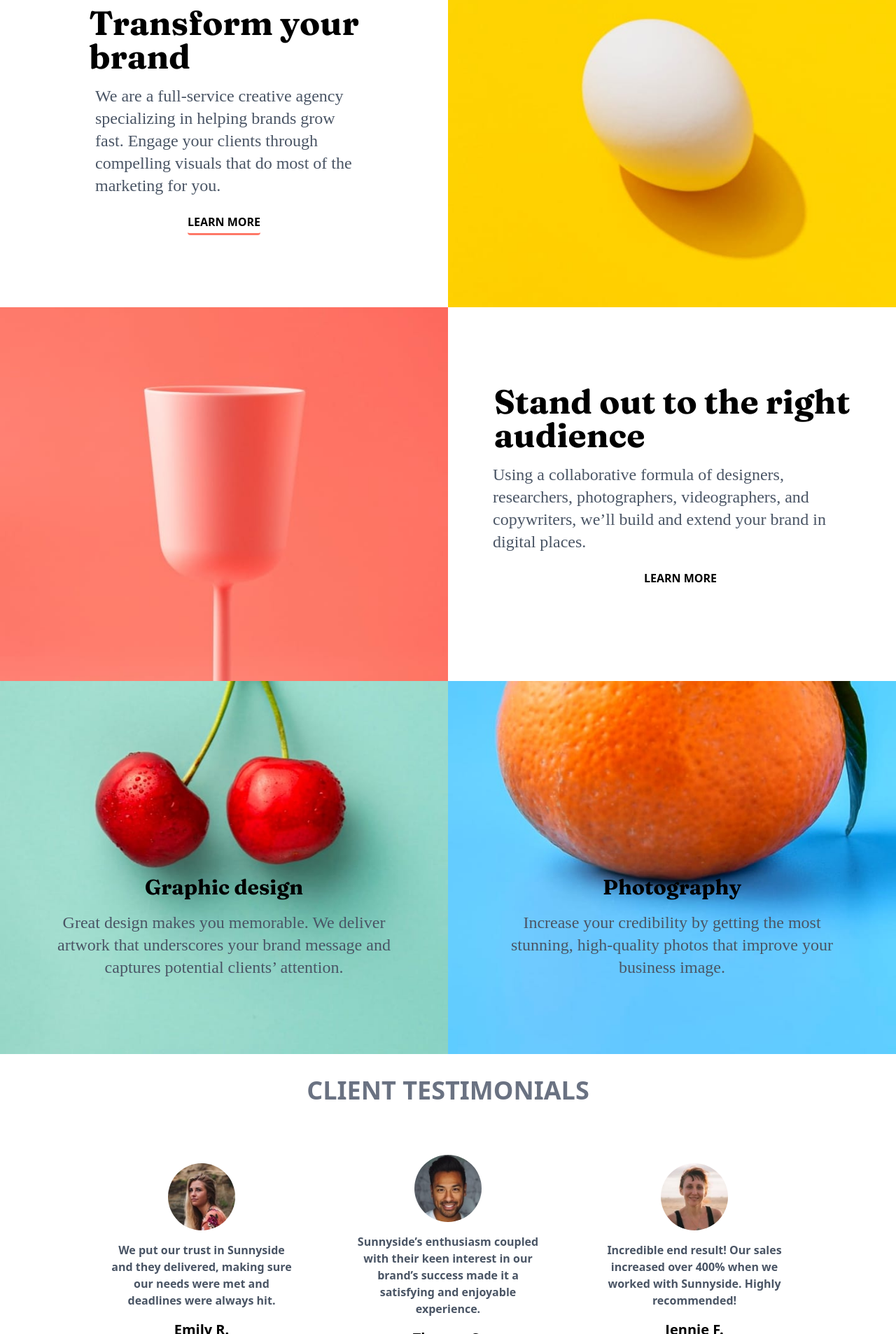
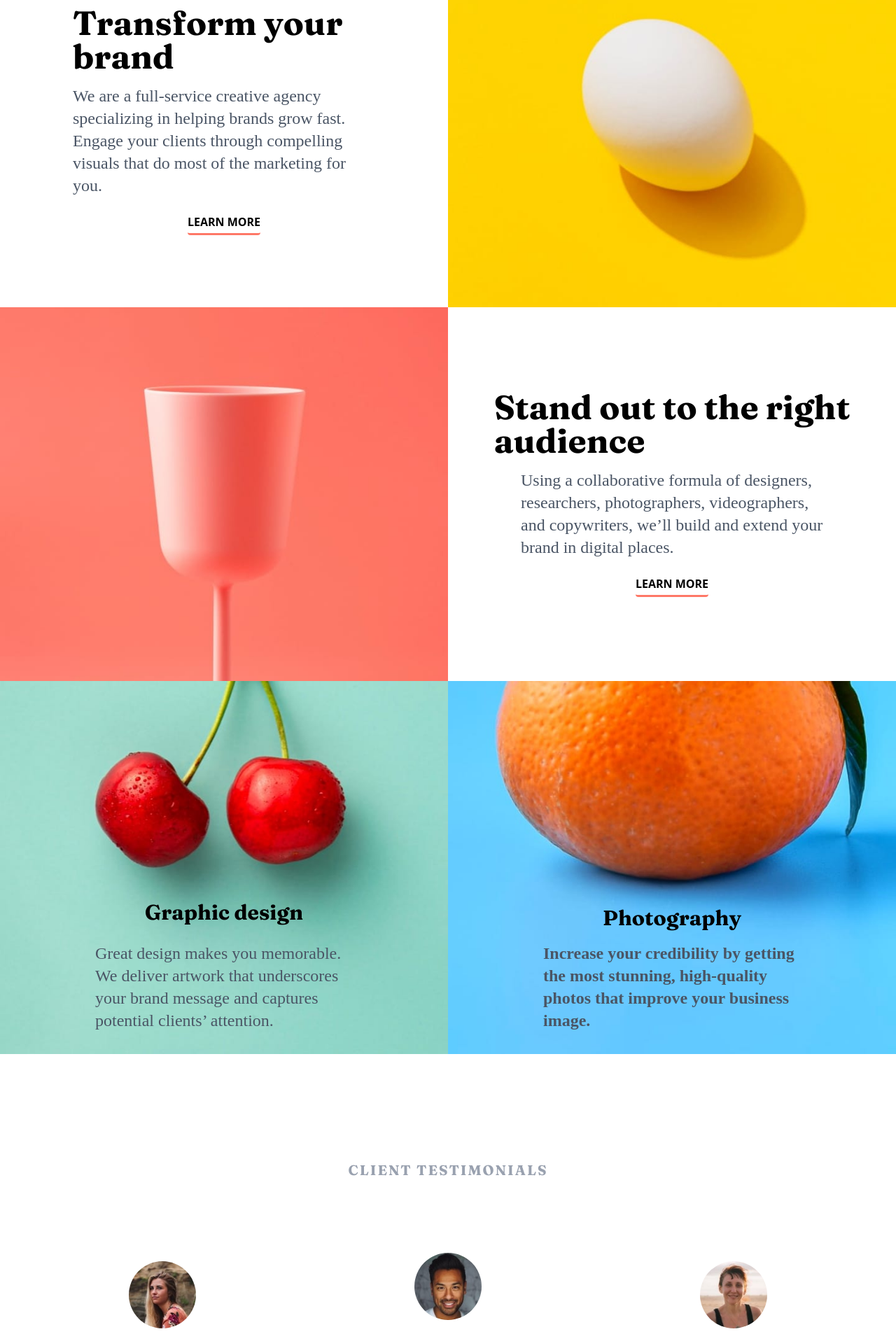
Before and after one commit to Oladelesunkanmi/Landing-Page-Tailwind-CSS, a plain HTML site: page sunnyside-agency-landing-page-main/index.html in a window 1280 px wide. Shown: the part 894-2800 px from the top of the page at 70% size. Drawn offline with nearby package versions, Linux system fonts and the light colour scheme.

Commit message:
making the text responsive

```diff
--- a/sunnyside-agency-landing-page-main/index.html
+++ b/sunnyside-agency-landing-page-main/index.html
@@ -7,7 +7,9 @@
   <script src="https://cdn.jsdelivr.net/npm/@tailwindcss/browser@4"></script>
   <link rel="preconnect" href="https://fonts.googleapis.com">
   <link rel="preconnect" href="https://fonts.gstatic.com" crossorigin>
-<link href="https://fonts.googleapis.com/css2?family=Barlow:ital,wght@0,100;0,200;0,300;0,400;0,500;0,600;0,700;0,800;0,900;1,100;1,200;1,300;1,400;1,500;1,600;1,700;1,800;1,900&family=Fraunces:ital,opsz,wght@0,9..144,100..900;1,9..144,100..900&display=swap" rel="stylesheet">
+  <link
+    href="https://fonts.googleapis.com/css2?family=Barlow:ital,wght@0,100;0,200;0,300;0,400;0,500;0,600;0,700;0,800;0,900;1,100;1,200;1,300;1,400;1,500;1,600;1,700;1,800;1,900&family=Fraunces:ital,opsz,wght@0,9..144,100..900;1,9..144,100..900&display=swap"
+    rel="stylesheet">
 </head>
 
 <body>
@@ -84,7 +86,8 @@
     <!-- hero section -->
     <section>
       <div class="flex items-center justify-center text-center">
-        <h1 class="text-white font-[Fraunces] text-4xl md:text-6xl 2xl:text-7xl uppercase tracking-widest font-bold mt-25 md:mt-40 lg:mt-10 2xl:mt-20">
+        <h1
+          class="text-white font-[Fraunces] text-4xl md:text-6xl 2xl:text-7xl uppercase tracking-widest font-bold mt-25 md:mt-40 lg:mt-10 2xl:mt-20">
           We are creatives
         </h1>
       </div>
@@ -98,8 +101,11 @@
     <!-- Text block -->
 
     <div class="flex flex-col order-2 md:order-1 justify-center items-center p-0 w-full h-full bg-white">
-        <h2 class="text-3xl lg:text-5xl  text-center md:text-start font-bold font-[Fraunces] mb-4 px-10">Transform your <span class="hidden lg:inline"><br></span> brand</h2>
-        <p class="text-gray-600 text-xl lg:text-2xl md:text-base text-center md:text-start max-w-md mb-6 px-10  font-[burlow]">
+      <div class="max-w-mlg">
+        <h2 class="text-3xl lg:text-5xl  text-center md:text-start font-bold font-[Fraunces] mb-4 px-10">Transform your
+          <span class="hidden lg:inline"><br></span> brand</h2>
+        <p
+          class="text-gray-600 text-sm lg:text-2xl md:text-base text-center md:text-start max-w-lg mb-6 px-10  font-[burlow]">
           We are a full-service creative agency specializing in helping brands grow fast.
           Engage your clients through compelling visuals that do most of the marketing for you.
         </p>
@@ -109,6 +115,7 @@
                rounded pb-1 hover:border-[hsl(45,100%,50%)] transition-colors duration-300">
             Learn More
           </button>
+        </div>
       </div>
 
     </div>
@@ -124,21 +131,28 @@
     </div>
 
     <div class="flex flex-col order-4 justify-center text-start items-center p-0 w-full h-full bg-white">
-      <h2 class="text-3xl lg:text-5xl  text-center md:text-start  font-bold font-[Fraunces] mb-4 ">Stand out to the right <span class="hidden lg:inline"><br></span> audience
+      <h2 class="text-3xl lg:text-5xl  text-center md:text-start font-bold font-[Fraunces] mb-4 px-10">Stand out to the
+        right <span class="hidden lg:inline"><br></span> audience
       </h2>
-      <p class="text-gray-600 text-xl lg:text-2xl md:text-base text-start md:text-start max-w-lg mb-6 px-10 md:px-0  font-[burlow]">
+      <p
+        class="text-gray-600 text-sm lg:text-2xl md:text-base text-center md:text-start max-w-lg mb-6 px-10  font-[burlow]">
         Using a collaborative formula of designers, researchers, photographers, videographers, and copywriters, we’ll
         build and extend your brand in digital places.
       </p>
-      <button class="uppercase text-black font-bold hover:text-base transition ml-6 mb-6">
-        Learn more
+      <div class="flex justify-center">
+        <button class="font-bold uppercase text-black
+               border-b-3 border-[hsl(7,99%,70%)]
+               rounded pb-1 hover:border-[hsl(45,100%,50%)] transition-colors duration-300">
+          Learn More
         </button>
+      </div>
     </div>
 
     <div
-      class="flex flex-col order-5 row-span-2 md:row-span-1 justify-end items-center py-2 w-full h-full bg-white w-full h-full bg-[url('./images/mobile/image-graphic-design.jpg')] lg:bg-[url('./images/desktop/image-graphic-design.jpg')] bg-center bg-cover">
-      <h3 class="text-3xl text-center md:text-start font-bold font-[Fraunces] mb-4 px-10">Graphic design</h3>
-      <p class="text-gray-600 text-xl lg:text-2xl md:text-base text-start md:text-center max-w-lg mb-6 lg:mb-25 px-10 md:px-0  font-[burlow]">
+      class="flex flex-col order-5 row-span-2 md:row-span-1 justify-end items-center py-25 md:py-2 w-full h-full bg-white w-full h-full bg-[url('./images/mobile/image-graphic-design.jpg')] lg:bg-[url('./images/desktop/image-graphic-design.jpg')] bg-center bg-cover">
+      <h3 class="text-3xl text-center md:text-start font-bold font-[Fraunces] mb-6 md:mb-6 px-10">Graphic design</h3>
+      <p
+        class="text-gray-600 text-sm lg:text-2xl md:text-base text-center md:text-start max-w-md mb-6 px-10  font-[burlow]">
         Great design makes you memorable. We deliver artwork that underscores your brand message and captures potential
         clients’ attention.
       </p>
@@ -147,48 +161,49 @@
 
 
     <div
-      class="flex flex-col order-6 row-span-2 md:row-span-1 justify-end items-center py-2 w-full h-full bg-white w-full h-full bg-[url('./images/mobile/image-photography.jpg')] md: bg-[url('./images/desktop/image-photography.jpg')] bg-center bg-cover">
+      class="flex flex-col order-6 row-span-2 md:row-span-1 justify-end py-25 md:py-2 items-center py-2 w-full h-full bg-white w-full h-full bg-[url('./images/mobile/image-photography.jpg')] md: bg-[url('./images/desktop/image-photography.jpg')] bg-center bg-cover">
       <h3 class="text-3xl text-center md:text-start font-bold font-[Fraunces] mb-4 px-10"> Photography</h3>
-      <p class="text-gray-600 text-xl lg:text-2xl md:text-base text-start md:text-center max-w-lg mb-6 lg:mb-25 px-10 md:px-0  font-[burlow]">
+      <p
+        class="text-gray-600 text-sm lg:text-2xl md:text-base text-center md:text-start max-w-md mb-6 px-10 font-semibold font-[burlow]">
         Increase your credibility by getting the most stunning, high-quality photos that improve your business image.
       </p>
     </div>
   </section>
 
-  <section class="bg-white py-8 h-screen">
-    <h1 class="text-4xl font-bold text-center mb-12 text-gray-500 uppercase">Client Testimonials</h1>
+  <section class="bg-white py-8 h-full md:h-screen">
+    <h1 class="text-xl font-bold text-center mb-12 md:mt-30 text-gray-400 font-[Fraunces] tracking-widest uppercase">Client Testimonials</h1>
 
-    <div class="flex flex-col md:flex-row gap-8 justify-center items-center">
+    <div class="flex flex-col md:flex-row gap-6 justify-center items-center md:mt-20">
       <!-- Testimonial 1 -->
-      <div class="flex flex-col items-center bg-white p-6 rounded-lg  max-w-xs text-center">
+      <div class="flex flex-col items-center bg-white p-6 rounded-lg  max-w-sm text-center">
         <img src="./images/image-emily.jpg" alt="Emily" class="w-24 h-24 rounded-full object-cover mb-4">
         <p class="text-gray-600 mb-4 font-semibold">
           We put our trust in Sunnyside and they delivered, making sure our needs were met and deadlines were always
           hit.
         </p>
-        <h3 class="text-xl font-bold mb-1">Emily R.</h3>
-        <p class="text-gray-500 text-sm">Marketing Director</p>
+        <h3 class="text-xl font-bold font-[Fraunces] md:mt-10 mb-1">Emily R.</h3>
+        <p class="text-gray-400 font-semibold text-sm">Marketing Director</p>
       </div>
 
       <!-- Testimonial 2 -->
-      <div class="flex flex-col items-center bg-white p-6 rounded-lg  max-w-xs text-center">
+      <div class="flex flex-col items-center bg-white p-6 rounded-lg  max-w-sm text-center">
         <img src="./images/image-thomas.jpg" alt="Emily" class="w-24 h-24 rounded-full object-cover mb-4">
         <p class="text-gray-600 mb-4 font-semibold">
           Sunnyside’s enthusiasm coupled with their keen interest in our brand’s success made it a satisfying and
           enjoyable experience.
         </p>
-        <h3 class="text-xl font-bold mb-1">Thomas S.</h3>
-        <p class="text-gray-500 text-sm">Chief Operating Officerr</p>
+        <h3 class="text-xl font-bold font-[Fraunces] md:mt-10 mb-1">Thomas S.</h3>
+        <p class="text-gray-400 font-semibold text-sm">Chief Operating Officerr</p>
       </div>
 
       <!-- Testimonial 3 -->
-      <div class="flex flex-col items-center bg-white p-6 rounded-lg  max-w-xs text-center">
+      <div class="flex flex-col items-center bg-white p-6 rounded-lg  max-w-sm text-center">
         <img src="./images/image-jennie.jpg" alt="Emily" class="w-24 h-24 rounded-full object-cover mb-4">
         <p class="text-gray-600 mb-4 font-semibold">
           Incredible end result! Our sales increased over 400% when we worked with Sunnyside. Highly recommended!
         </p>
-        <h3 class="text-xl font-bold mb-1"> Jennie F.</h3>
-        <p class="text-gray-500 text-sm">Business Owner</p>
+        <h3 class="text-xl font-bold font-[Fraunces] md:mt-10 mb-1"> Jennie F.</h3>
+        <p class="text-gray-400 font-semibold text-sm ">Business Owner</p>
       </div>
     </div>
   </section>
@@ -209,14 +224,14 @@
   </section>
 
 
-  <footer class="h-full bg-sky-300 ">
-    <div class="flex items-center justify-center h-16">
+  <footer class="h-full bg-[#90D4C5] ">
+    <div class="flex items-center justify-center pt-10 h-16">
       <img src="./images/logo.svg" alt="Logo" class="h-8 mt-8" />
     </div>
-    <div class="flex items-center gap-x-8 justify-center pt-10">
-      <a href="#" class="text-sm font-semibold text-black">About</a>
-      <a href="#" class="text-sm font-semibold text-black">Services</a>
-      <a href="#" class="text-sm font-semibold text-black">Projects</a>
+    <div class="flex items-center gap-x-8 justify-center mt-5 pt-10">
+      <a href="#" class="text-sm font-semibold text-gray-700">About</a>
+      <a href="#" class="text-sm font-semibold text-gray-700">Services</a>
+      <a href="#" class="text-sm font-semibold text-gray-700">Projects</a>
     </div>
 
     <!-- icon div -->
```
Lines whose indentation alone changed are shown as unchanged.
